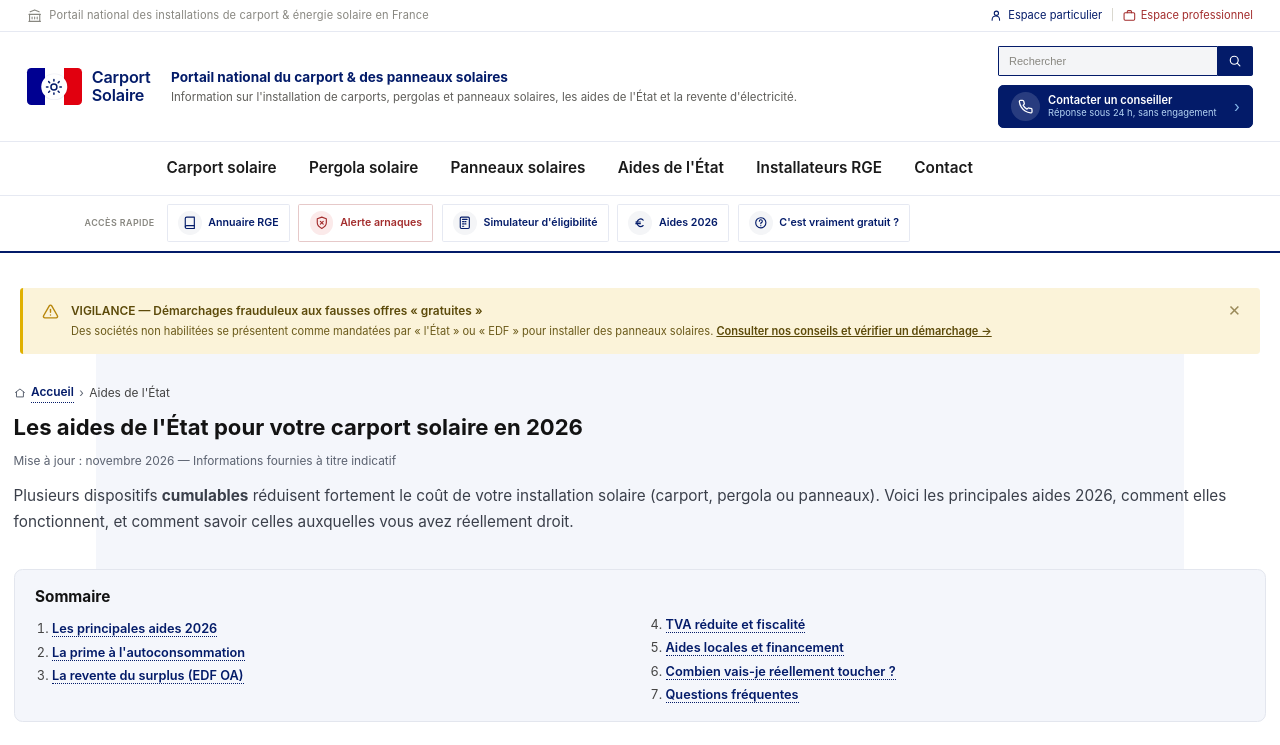
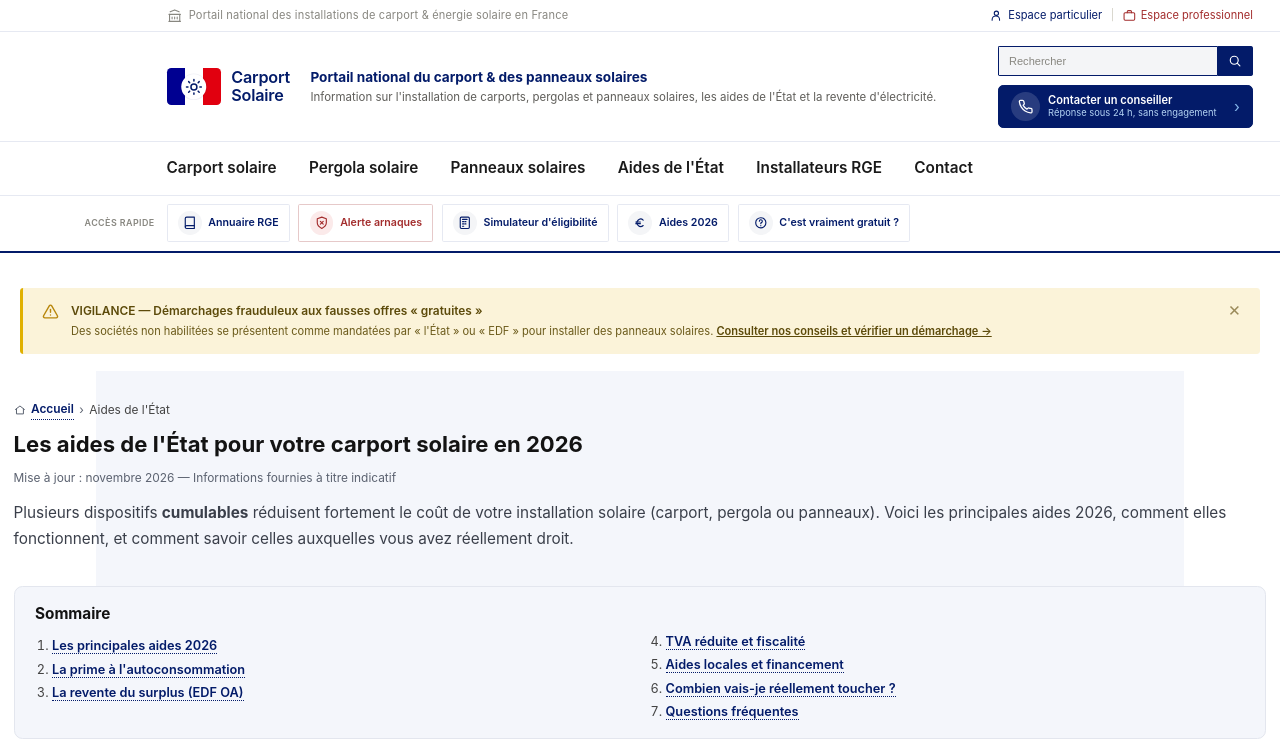
Before and after one commit to Carport-solaire-gratuit/carport-solaire-gratuit, a plain HTML site: page aides.html in a window 1280 px wide. Shown: the top 745 px of the page. Drawn offline with Linux system fonts and the light colour scheme.

Commit message:
Header: logo et phrases alignes sur le menu (164px); espace blanc sous le bandeau d'alerte sur les pages de contenu
Co-Authored-By: Claude Opus 5 <noreply@anthropic.com>

```diff
--- a/styles.css
+++ b/styles.css
@@ -837,7 +837,12 @@ h3 { font-size: 18px; font-weight: 700; }
    ========================================================= */
 
 /* Bandeau vigilance : espace sous le bandeau (ne mord plus sur le bloc du dessous) */
-.vigilance-bar { padding: 16px 0 20px; }
+/* Espace blanc entre le bandeau d'alerte et la bande colorée du hero (comme sur l'accueil) */
+.art-hero { margin-top: 20px; }
+
+/* Aligner le logo, le titre et la phrase du bandeau haut sur le menu (décalé de 164px) */
+.pf-gouvbar { padding-left: 196px; }
+.pf-id { padding-left: 196px; }
 
 /* ---- En-tête d'article : bande pleine largeur claire + fil d'Ariane + H1 + intro ---- */
 .art-hero { position: relative; padding: 34px 0 40px; }
```
